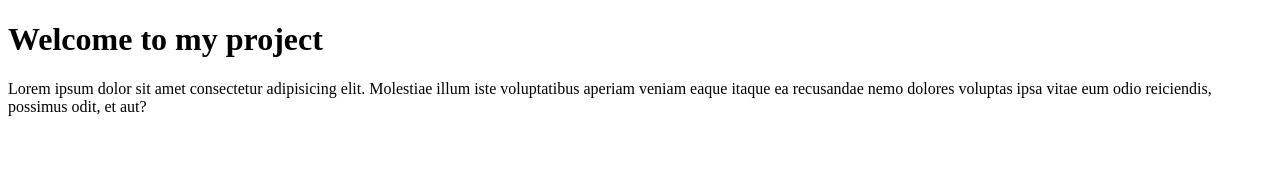
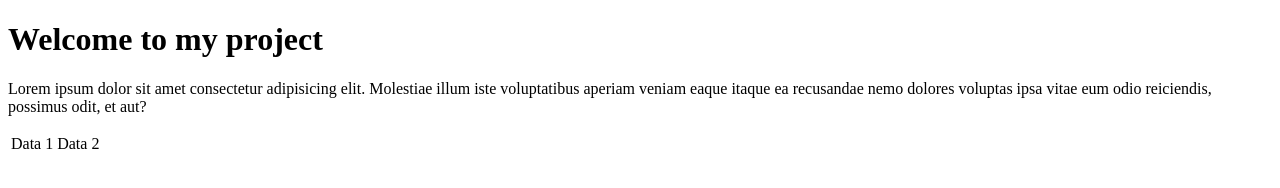
Before and after one commit to sazid-uddin/wt-project, a plain HTML site: page index.html in a window 1280 px wide. Drawn offline with Linux system fonts and the light colour scheme.

Commit message:
updated index.html

```diff
--- a/index.html
+++ b/index.html
@@ -6,5 +6,11 @@
 	<body>
 		<h1>Welcome to my project</h1>
 		<p>Lorem ipsum dolor sit amet consectetur adipisicing elit. Molestiae illum iste voluptatibus aperiam veniam eaque itaque ea recusandae nemo dolores voluptas ipsa vitae eum odio reiciendis, possimus odit, et aut?</p>
+		<table>
+			<tr>
+				<td>Data 1</td>
+				<td>Data 2</td>
+			</tr>
+		</table>
 	</body>
 </html>
```
